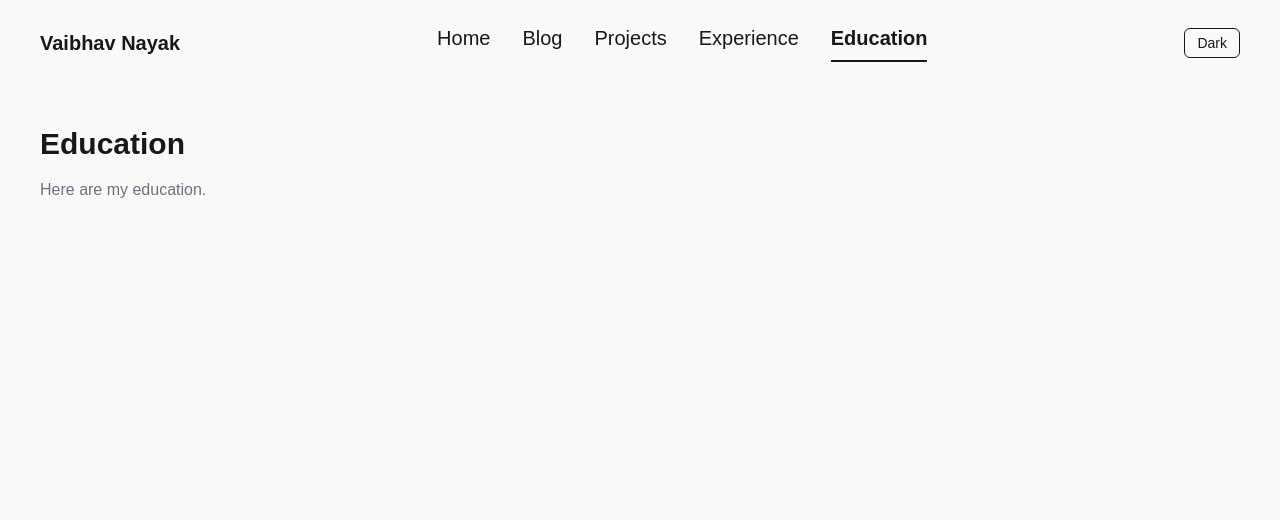
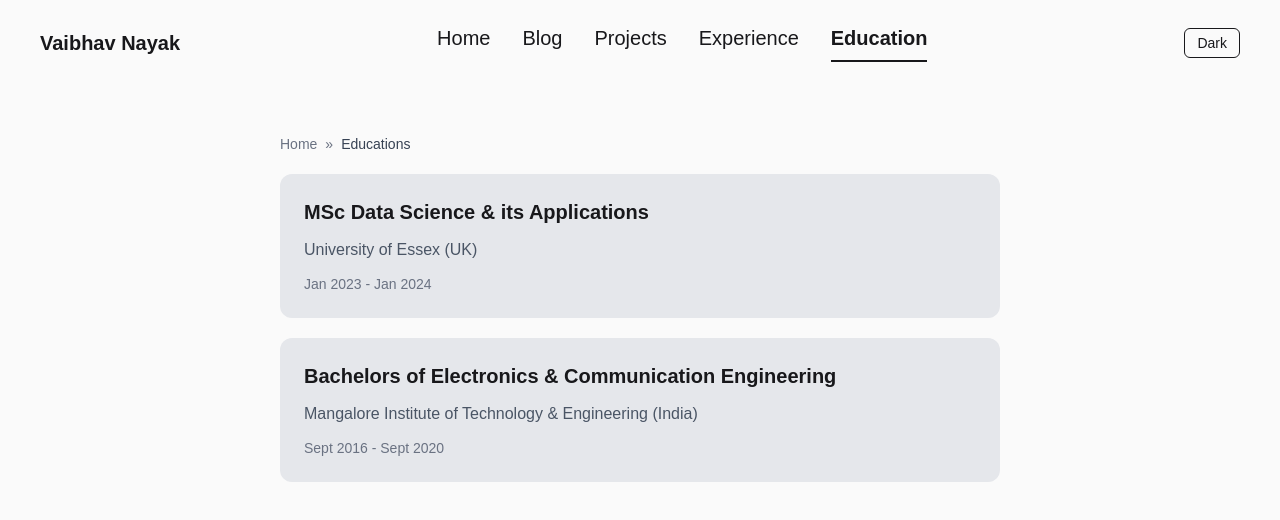
Before and after one commit to vaibhavnayak30-code/my-portfolio, a Next.js app: page /education in a window 1280 px wide. Shown: the top 520 px of the page. Built offline with nearby package versions, Linux system fonts and the light colour scheme.

Commit message:
Fixed Cards for Education , added Breadcrumbs for navigation back to home

```diff
--- /dev/null
+++ b/app/education/[slug]/page.tsx
@@ -0,0 +1,84 @@
+export default async function EducationDetail({
+  params,
+}: {
+  params: Promise<{ slug: string }>;
+}) {
+  const { slug } = await params;
+
+  const educationData: any = {
+  "msc-ai": {
+    title: "MSc Data Science & its Applications",
+    university: "University of Essex",
+    duration: "Jan 2023 - Jan 2024",
+    description:
+      "I embarked on a journey to deepen my knowledge in Data Science and Artificial Intelligence.",
+    modules: [
+      "Advanced Professional Practice",
+      "Databases",
+      "Data Mining and Data Visualization",
+      "Emerging Technologies",
+      "Machine Learning",
+      "Practical Data Analysis",
+      "Programming for Data Science and Artificial Intelligence",
+      "Research and Development Project",
+      "Research Methods",
+    ],
+  },
+
+  "bachelors-ee": {
+    title: "Bachelors of Electronics & Communication Engineering",
+    university: "Mangalore Institute of Technology & Engineering (India)",
+    duration: "Sept 2016 - Sept 2020",
+    description:
+      "Completed my undergraduate degree focusing on electronics, communication systems, and computer science fundamentals.",
+    modules: [
+      "Digital Electronics",
+      "Signals and Systems",
+      "Communication Systems",
+      "Microprocessors",
+      "Computer Networks",
+      "Embedded Systems",
+    ],
+  },
+};
+
+const edu = educationData[slug];
+
+if (!edu) {
+  return (
+    <main className="max-w-3xl mx-auto px-6 mt-12">
+      <h1 className="text-2xl font-bold">Education not found</h1>
+    </main>
+  );
+}
+
+  return (
+    <main className="max-w-3xl mx-auto px-6 mt-12">
+
+      <p className="text-sm text-gray-500">
+        Home » Educations
+      </p>
+
+      <h1 className="text-4xl font-bold mt-2">{edu.title}</h1>
+
+      <p className="text-gray-600 mt-3">{edu.university}</p>
+
+      <p className="text-sm text-gray-500 mt-1">{edu.duration}</p>
+
+      <h2 className="text-2xl font-semibold mt-8">Description</h2>
+
+      <ul className="list-disc pl-6 mt-4 text-gray-700 dark:text-gray-300">
+        <li>{edu.description}</li>
+      </ul>
+
+      <h3 className="font-semibold mt-6">Course Modules:</h3>
+
+      <ul className="list-disc pl-6 mt-3 space-y-2">
+        {edu.modules.map((module: string, index: number) => (
+          <li key={index}>{module}</li>
+        ))}
+      </ul>
+
+    </main>
+  );
+}
--- a/app/education/page.tsx
+++ b/app/education/page.tsx
@@ -1,10 +1,50 @@
-export default function Projects() {
-    return (
-      <div className="min-h-screen p-10">
-        <h1 className="text-3xl font-bold">Education</h1>
-        <p className="mt-4 text-gray-500">
-          Here are my education.
-        </p>
+import Link from "next/link";
+
+export default function Education() {
+  const educations = [
+    {
+      slug: "msc-ai",
+      degree: "MSc Data Science & its Applications",
+      university: "University of Essex (UK)",
+      duration: "Jan 2023 - Jan 2024",
+    },
+    {
+      slug: "bachelors-ee",
+      degree: "Bachelors of Electronics & Communication Engineering",
+      university: "Mangalore Institute of Technology & Engineering (India)",
+      duration: "Sept 2016 - Sept 2020",
+    },
+  ];
+
+  return (
+    <main className="max-w-3xl mx-auto px-6 mt-12 min-h-screen pb-24">
+
+      {/* Breadcrumb */}
+      <div className="text-sm text-gray-500 mb-5">
+  <Link href="/" className="hover:underline">
+    Home
+  </Link>
+  <span className="mx-2">»</span>
+  <span className="text-gray-700 dark:text-gray-300">
+    Educations
+  </span>
+</div>
+
+      <div className="space-y-10 mb-10">
+        {educations.map((edu) => (
+          <Link key={edu.slug} href={`/education/${edu.slug}`}>
+            <div className="bg-gray-200 dark:bg-zinc-800 p-6 rounded-xl cursor-pointer hover:scale-[1.02] transition space-y-3 mb-5">
+              <h2 className="text-xl font-semibold">{edu.degree}</h2>
+
+              <p className="text-gray-600 dark:text-gray-300 mt-1">
+                {edu.university}
+              </p>
+
+              <p className="text-sm text-gray-500 mt-2">{edu.duration}</p>
+            </div>
+          </Link>
+        ))}
       </div>
-    );
-  }
+    </main>
+  );
+}
--- a/app/layout.tsx
+++ b/app/layout.tsx
@@ -43,7 +43,7 @@
 }) {
   return (
     <html lang="en" suppressHydrationWarning>
-      <body className="bg-white text-black dark:bg-zinc-900 dark:text-white">
+      <body className="bg-white text-black dark:bg-zinc-900 dark:text-white min-h-screen">
         <ThemeProvider attribute="class" defaultTheme="system" enableSystem>
           <Navbar />
           {children}
```
